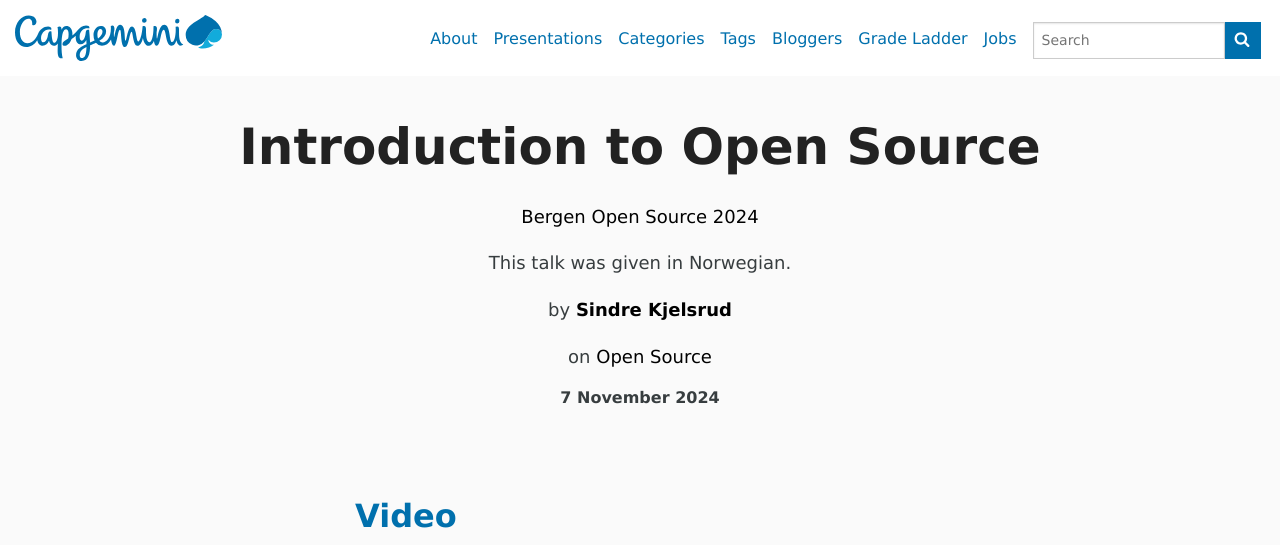
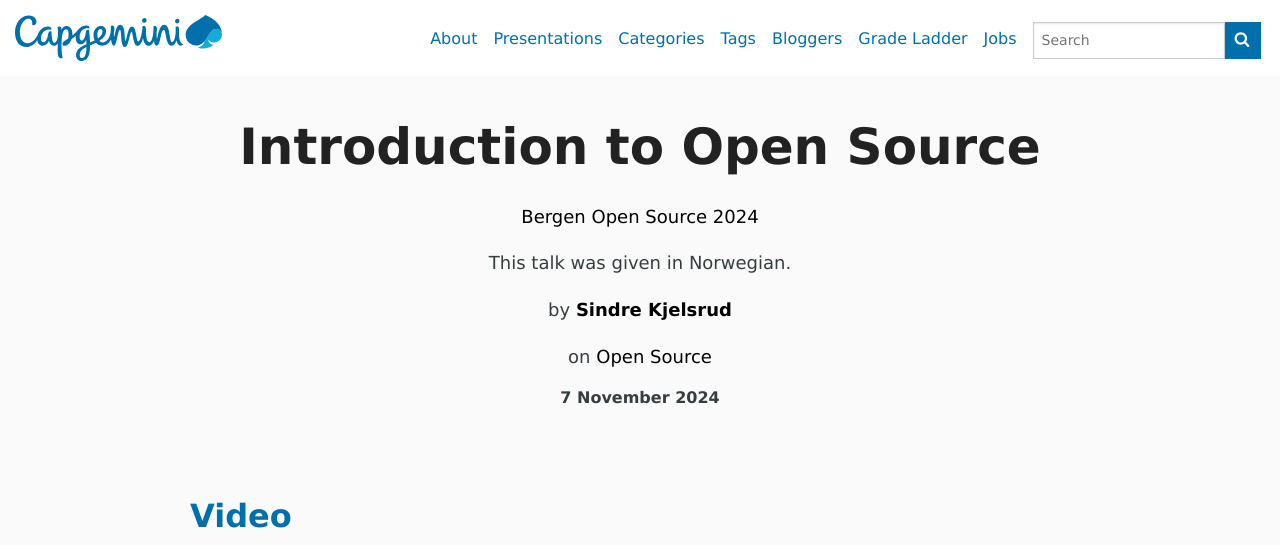
Before and after one commit to Capgemini/capgemini.github.io, a Jekyll site: the page built from _posts/2024-11-07-introduction-to-open-source.md, in a window 1280 px wide. Shown: the top 545 px of the page. Built offline with Jekyll 4.4.1, drawn with Linux system fonts in a browser that asks for light colours; comment, search, counter and statistics services are not loaded; grey boxes are pictures that could not be loaded.

Commit message:
Update from https://github.com/Capgemini/blog-private/commit/a99bee5bc7641d61f2b11edef41757c307118c9b

```diff
--- a/_layouts/presentation.html
+++ b/_layouts/presentation.html
@@ -46,13 +46,11 @@
             {% elsif page.video contains ".mp4" %}
               {% assign videoembed = page.video %}
             {% endif %}
-          <div class="small-12 medium-8 small-centered columns">
             <h2><a href="{{ page.video }}">Video</a></h2>
             <div class="flex-video">
               <iframe src="{{ videoembed }}" class="presentation-content presentation-video">
                 <p>Your browser does not support iframes. Please visit <a href="{{ page.video }}">{{ page.video }}</a> to view the presentation.</p>
               </iframe>
-            </div>
             </div>
           {% endif %}
 
@@ -62,13 +60,11 @@
             {% else %}
               {% assign slidesembed = page.slides %}
             {% endif %}
-          <div class="small-12 medium-8 small-centered columns">
             <h2><a href="{{ page.slides }}">Slides</a></h2>
             <div class="flex-video">
               <iframe src="{{ slidesembed }}" class="presentation-content presentation-slides">
                 <p>Your browser does not support iframes. Please visit <a href="{{ page.slides }}">{{ page.slides }}</a> to view the presentation.</p>
               </iframe>
-            </div>
             </div>
           {% endif %}
 
```
Lines whose indentation alone changed are shown as unchanged.
